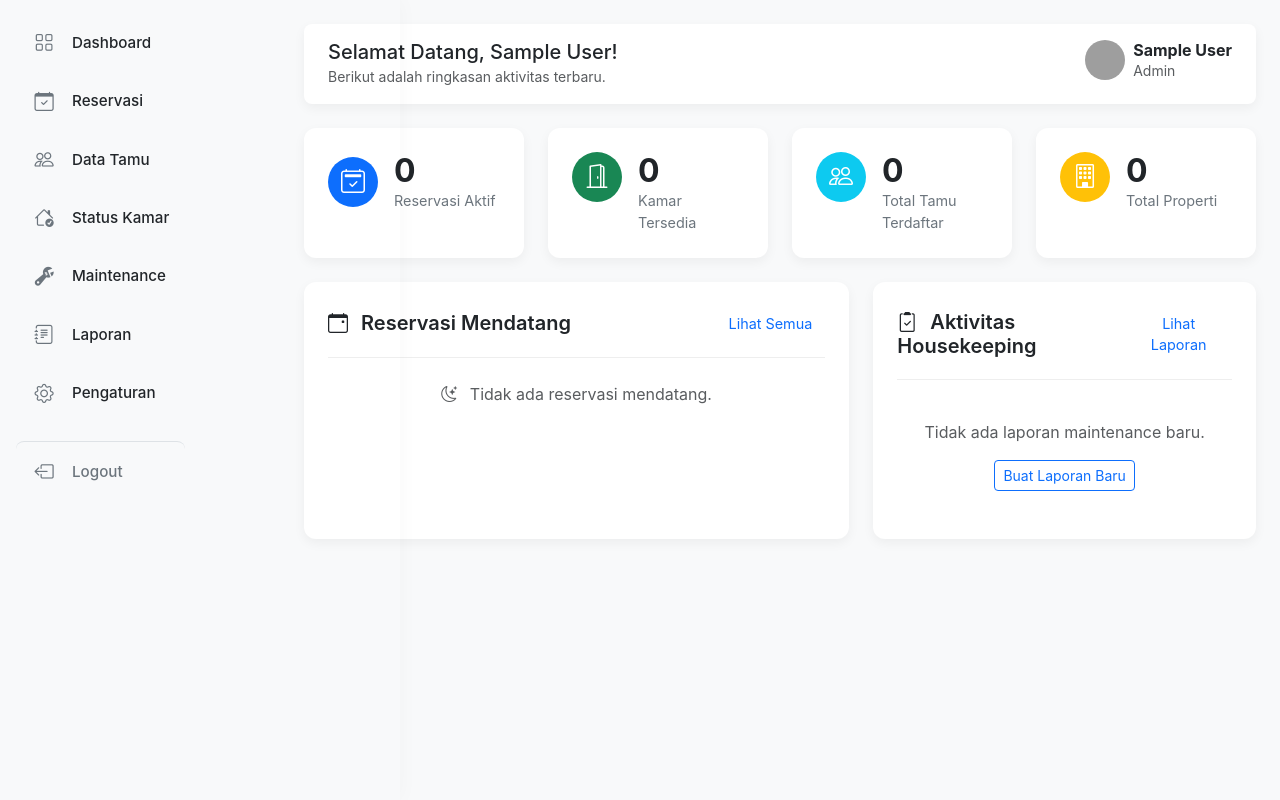
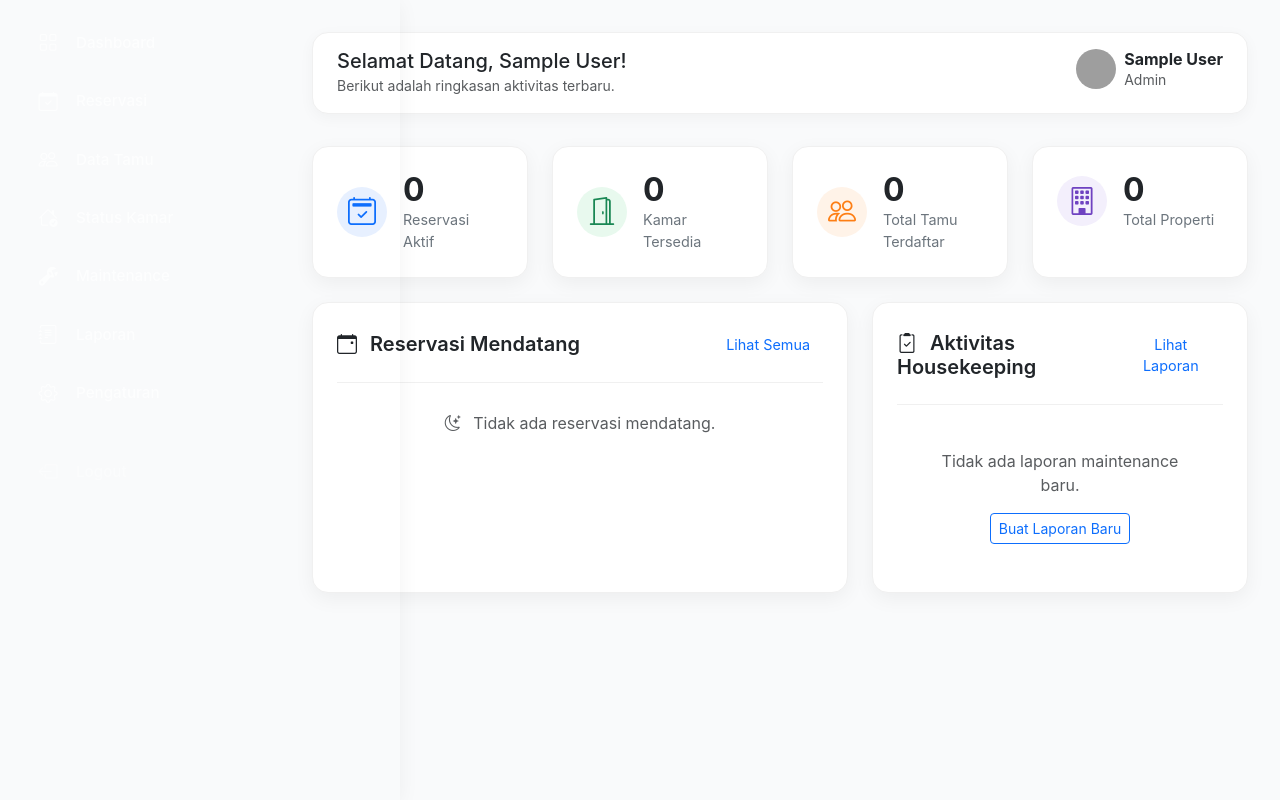
Before and after one commit to riskinurhadi/naretabyrnara, a PHP site: page /homiq/dashboard_baru.php in a window 1280 px wide. Run offline with PHP 8.4, Linux system fonts and the light colour scheme; the visitor is signed in with stand-in values (Sample User, id 1); data that the repository does not hold is empty; grey boxes are pictures that could not be loaded.

Commit message:
modified:   homiq/dashboard_baru.php

```diff
--- a/homiq/dashboard_baru.php
+++ b/homiq/dashboard_baru.php
@@ -42,7 +42,7 @@ $result_reservasi_terbaru = $koneksi->query($query_reservasi);
 
     <!--
       ==========================================================
-      == CSS INTERNAL BARU UNTUK LAYOUT MODERN ==
+      == CSS INTERNAL BARU (GAYA DARI GAMBAR) ==
       ==========================================================
     -->
     <style>
@@ -50,17 +50,25 @@ $result_reservasi_terbaru = $koneksi->query($query_reservasi);
             /* Ukuran */
             --sidebar-width: 280px;
 
-            /* Warna (Palette Biru Profesional) */
-            --primary-color: #0d6efd; /* Biru Bootstrap */
-            --primary-color-dark: #0a58ca;
-            --primary-bg-light: #f0f6ff; /* Latar belakang hover */
+            /* Warna (Palette Baru Sesuai Gambar) */
+            --sidebar-bg: #232a4a; /* Biru tua solid untuk sidebar */
+            --sidebar-text: rgba(255, 255, 255, 0.7);
+            --sidebar-text-active: #232a4a;
+            --sidebar-active-pill: #ffffff;
+            --sidebar-hover-bg: rgba(255, 255, 255, 0.05);
 
-            /* Warna Netral */
-            --bg-light: #f8f9fa;      /* Latar belakang body */
-            --bg-white: #ffffff;      /* Latar belakang card/sidebar */
+            /* Warna Konten */
+            --bg-light: #f9fafb;      /* Latar belakang body lebih cerah */
+            --bg-white: #ffffff;      /* Latar belakang card */
             --text-dark: #212529;     /* Teks utama */
             --text-muted: #6c757d;    /* Teks abu-abu */
-            --border-color: #dee2e6;  /* Garis batas */
+            --border-color: #f0f0f0;  /* Garis batas sangat tipis */
+
+            /* Warna Ikon Statistik */
+            --color-blue: #0d6efd;      --bg-blue-light: #e7f0ff;
+            --color-green: #198754;     --bg-green-light: #e8f9ee;
+            --color-orange: #fd7e14;    --bg-orange-light: #fff3e8;
+            --color-purple: #6f42c1;    --bg-purple-light: #f3effc;
         }
 
         body {
@@ -74,21 +82,16 @@ $result_reservasi_terbaru = $koneksi->query($query_reservasi);
          */
         .sidebar-nav-wrapper {
             width: var(--sidebar-width);
-            background-color: var(--bg-white);
-            border-right: 1px solid var(--border-color);
-            /* Transisi untuk buka/tutup di mobile */
+            background-color: var(--sidebar-bg);
+            border-right: none; /* Hapus border, ganti shadow */
             transition: transform 0.3s ease-in-out;
         }
 
         .sidebar-nav-wrapper .offcanvas-header {
             padding: 1.25rem 1.5rem;
-            border-bottom: 1px solid var(--border-color);
+            border-bottom: 1px solid rgba(255, 255, 255, 0.1);
             font-weight: 600;
-            color: var(--primary-color);
-        }
-
-        .sidebar-nav-wrapper .offcanvas-body {
-            /* padding: 0 !important; */
+            color: var(--bg-white); /* Teks header jadi putih */
         }
 
         .sidebar-nav {
@@ -104,9 +107,9 @@ $result_reservasi_terbaru = $koneksi->query($query_reservasi);
             align-items: center;
             font-size: 0.95rem;
             font-weight: 500;
-            color: var(--text-dark);
-            padding: 0.8rem 1rem; /* Padding internal link */
-            border-radius: 0.5rem; /* Sudut melengkung */
+            color: var(--sidebar-text); /* Teks sidebar jadi terang */
+            padding: 0.8rem 1.25rem; /* Padding internal link */
+            border-radius: 0.75rem; /* Sudut lebih melengkung */
             transition: all 0.2s ease-in-out;
         }
 
@@ -115,40 +118,42 @@ $result_reservasi_terbaru = $koneksi->query($query_reservasi);
             margin-right: 1rem;
             width: 24px; /* Lebar ikon tetap */
             text-align: center;
-            color: var(--text-muted);
+            color: var(--sidebar-text); /* Ikon sidebar jadi terang */
             transition: all 0.2s ease-in-out;
         }
 
         /* Efek Hover */
         .sidebar-nav .nav-link:hover {
-            background-color: var(--primary-bg-light);
-            color: var(--primary-color);
+            background-color: var(--sidebar-hover-bg);
+            color: var(--bg-white);
         }
         .sidebar-nav .nav-link:hover i {
-            color: var(--primary-color);
+            color: var(--bg-white);
         }
 
-        /* Status Aktif */
+        /* Status Aktif (Gaya "Pill" Putih) */
         .sidebar-nav .nav-link.active {
-            background-color: var(--primary-color);
-            color: white;
+            background-color: var(--sidebar-active-pill);
+            color: var(--sidebar-text-active);
             font-weight: 600;
-            box-shadow: 0 4px 12px rgba(13, 110, 253, 0.25);
+            box-shadow: 0 4px 12px rgba(0, 0, 0, 0.1);
         }
         .sidebar-nav .nav-link.active i {
-            color: white;
+            color: var(--sidebar-text-active);
         }
 
         /* Tombol Logout Khusus */
         .sidebar-nav .nav-link-logout {
             margin-top: 1rem;
             padding-top: 1rem;
-            border-top: 1px solid var(--border-color);
-            color: var(--text-muted);
+            border-top: 1px solid rgba(255, 255, 255, 0.1);
+            color: var(--sidebar-text);
+            opacity: 0.6;
         }
         .sidebar-nav .nav-link-logout:hover {
-            background-color: #fff8f8;
-            color: #dc3545; /* Merah */
+            opacity: 1;
+            background-color: rgba(220, 53, 69, 0.1); /* Hover merah */
+            color: #dc3545;
         }
         .sidebar-nav .nav-link-logout:hover i {
             color: #dc3545;
@@ -158,7 +163,7 @@ $result_reservasi_terbaru = $koneksi->query($query_reservasi);
         /* * 2. STYLING KONTEN UTAMA
          */
         #main-content {
-            padding: 1.5rem;
+            padding: 2rem; /* Padding lebih besar */
             width: 100%;
             margin-left: 0;
             transition: margin-left 0.3s ease-in-out;
@@ -167,9 +172,6 @@ $result_reservasi_terbaru = $koneksi->query($query_reservasi);
         /* * 3. LOGIKA RESPONSIVE (LAYOUT DESKTOP)
          */
         @media (min-width: 992px) {
-            /* * Di layar 992px (desktop) ke atas...
-             * Paksa sidebar (yang aslinya offcanvas) untuk jadi 'fixed'.
-             */
             .sidebar-nav-wrapper {
                 position: fixed;
                 top: 0;
@@ -177,61 +179,76 @@ $result_reservasi_terbaru = $koneksi->query($query_reservasi);
                 bottom: 0;
                 transform: none !important;
                 visibility: visible !important;
-                /* Beri sedikit shadow untuk efek 'depth' */
-                box-shadow: 0 0 20px rgba(0, 0, 0, 0.03);
+                box-shadow: 0 4px 20px rgba(0, 0, 0, 0.05); /* Shadow pemisah */
             }
 
-            /* * Beri 'margin-left' ke konten utama seukuran sidebar
-             * Ini adalah perbaikan utama dari masalah Anda sebelumnya.
-             */
             #main-content {
                 margin-left: var(--sidebar-width);
                 width: calc(100% - var(--sidebar-width));
             }
         }
 
-        /* * 4. STYLING KONTEN (CARD, HEADER, DLL) - Diambil dari CSS Anda
+        /* * 4. STYLING KONTEN (CARD, HEADER, DLL)
          */
         .main-header {
             background-color: var(--bg-white);
             padding: 1rem 1.5rem;
-            border-radius: 0.5rem;
-            box-shadow: 0 4px 12px rgba(0, 0, 0, 0.05);
-            margin-bottom: 1.5rem;
+            border-radius: 1rem; /* Lebih bulat */
+            box-shadow: 0 4px 15px rgba(0, 0, 0, 0.04);
+            margin-bottom: 2rem; /* Jarak lebih besar */
+            border: 1px solid var(--border-color);
         }
         .user-profile .dropdown-toggle::after { display: none; }
         .user-profile img { width: 40px; height: 40px; border-radius: 50%; object-fit: cover; }
 
+        /* GAYA STAT CARD BARU */
         .stat-card {
             background-color: var(--bg-white);
-            border-radius: 0.75rem;
+            border-radius: 1rem; /* Sangat bulat */
             padding: 1.5rem;
-            box-shadow: 0 4px 12px rgba(0, 0, 0, 0.05);
-            border: none;
+            box-shadow: 0 6px 20px rgba(0, 0, 0, 0.05);
+            border: 1px solid var(--border-color);
             height: 100%;
             transition: all 0.2s ease-in-out;
         }
         .stat-card:hover {
-            transform: translateY(-3px);
-            box-shadow: 0 6px 15px rgba(0, 0, 0, 0.07);
+            transform: translateY(-4px);
+            box-shadow: 0 8px 25px rgba(0, 0, 0, 0.07);
         }
-        .stat-icon {
-            width: 50px; height: 50px; border-radius: 50%; display: flex;
-            align-items: center; justify-content: center;
-            font-size: 1.5rem; color: #fff; flex-shrink: 0;
+
+        /* GAYA IKON STAT BARU (Lingkaran Berwarna) */
+        .stat-icon-circle {
+            width: 50px;
+            height: 50px;
+            border-radius: 50%;
+            display: flex;
+            align-items: center;
+            justify-content: center;
+            font-size: 1.75rem; /* Ikon lebih besar */
+            flex-shrink: 0;
         }
+        /* Varian Warna Ikon */
+        .stat-icon-circle.blue { background-color: var(--bg-blue-light); color: var(--color-blue); }
+        .stat-icon-circle.green { background-color: var(--bg-green-light); color: var(--color-green); }
+        .stat-icon-circle.orange { background-color: var(--bg-orange-light); color: var(--color-orange); }
+        .stat-icon-circle.purple { background-color: var(--bg-purple-light); color: var(--color-purple); }
+
         .stat-card h3 { font-size: 2rem; font-weight: 700; margin: 0; }
         .stat-card p { font-size: 0.9rem; color: var(--text-muted); margin: 0; }
 
+        /* GAYA CONTENT CARD BAWAH */
         .content-card {
-            background-color: var(--bg-white); border-radius: 0.75rem;
-            padding: 1.5rem; box-shadow: 0 4px 12px rgba(0, 0, 0, 0.05);
-            border: none; height: 100%;
+            background-color: var(--bg-white);
+            border-radius: 1rem; /* Sangat bulat */
+            padding: 1.5rem;
+            box-shadow: 0 6px 20px rgba(0, 0, 0, 0.05);
+            border: 1px solid var(--border-color);
+            height: 100%;
         }
         .content-card-header {
             display: flex; justify-content: space-between; align-items: center;
-            margin-bottom: 1rem; padding-bottom: 1rem;
-            border-bottom: 1px solid #eee;
+            margin-bottom: 1.25rem; padding-bottom: 1.25rem;
+            border-bottom: 1px solid var(--border-color);
         }
         .content-card-header h5 { margin: 0; font-weight: 600; }
         .content-card-header .btn-link { text-decoration: none; font-size: 0.9rem; }
@@ -239,10 +256,6 @@ $result_reservasi_terbaru = $koneksi->query($query_reservasi);
 </head>
 <body>
 
-<!--
-  Struktur wrapper ini penting untuk menjaga footer
-  (jika ada) tetap di bawah pada halaman pendek.
--->
 <div class="d-flex flex-row min-vh-100">
 
     <?php
@@ -281,19 +294,19 @@ $result_reservasi_terbaru = $koneksi->query($query_reservasi);
                     <ul class="dropdown-menu dropdown-menu-end shadow-sm border-0" aria-labelledby="userDropdown">
                         <li><a class="dropdown-item" href="#">Profil Saya</a></li>
                         <li><hr class="dropdown-divider"></li>
-                        <!-- Link Logout di header saya hapus karena sudah pindah ke sidebar -->
                         <li><a class="dropdown-item text-muted" href="logout.php"><i class="bi bi-box-arrow-right me-2"></i> Logout (dari Sidebar)</a></li>
                     </ul>
                 </div>
             </div>
         </header>
 
-        <!-- Konten Statistik (SAMA SEPERTI SEBELUMNYA) -->
+        <!-- Konten Statistik (HTML TELAH DIUBAH) -->
         <div class="row">
             <div class="col-xl-3 col-md-6 mb-4">
                 <div class="stat-card">
+                    <!-- PERUBAHAN HTML: .stat-icon -> .stat-icon-circle .blue -->
                     <div class="d-flex align-items-center">
-                        <div class="stat-icon bg-primary me-3"><i class="bi bi-calendar2-check"></i></div>
+                        <div class="stat-icon-circle blue me-3"><i class="bi bi-calendar2-check"></i></div>
                         <div>
                             <h3><?php echo $stat_res_aktif; ?></h3>
                             <p>Reservasi Aktif</p>
@@ -303,8 +316,9 @@ $result_reservasi_terbaru = $koneksi->query($query_reservasi);
             </div>
             <div class="col-xl-3 col-md-6 mb-4">
                 <div class="stat-card">
-                    <div class="d-flex align-items: center">
-                        <div class="stat-icon bg-success me-3"><i class="bi bi-door-open"></i></div>
+                    <!-- PERUBAHAN HTML: .stat-icon -> .stat-icon-circle .green -->
+                    <div class="d-flex align-items-center">
+                        <div class="stat-icon-circle green me-3"><i class="bi bi-door-open"></i></div>
                         <div>
                             <h3><?php echo $stat_kamar; ?></h3>
                             <p>Kamar Tersedia</p>
@@ -314,8 +328,10 @@ $result_reservasi_terbaru = $koneksi->query($query_reservasi);
             </div>
             <div class="col-xl-3 col-md-6 mb-4">
                 <div class="stat-card">
-                    <div class="d-flex align-items: center">
-                        <div class="stat-icon bg-info me-3"><i class="bi bi-people"></i></div>
+                    <!-- PERUBAHAN HTML: .stat-icon -> .stat-icon-circle .orange -->
+                    <div class="d-flex align-items-center">
+                        <!-- Mengganti bg-info dengan gaya oranye dari gambar -->
+                        <div class="stat-icon-circle orange me-3"><i class="bi bi-people"></i></div>
                         <div>
                             <h3><?php echo $stat_tamu; ?></h3>
                             <p>Total Tamu Terdaftar</p>
@@ -325,8 +341,10 @@ $result_reservasi_terbaru = $koneksi->query($query_reservasi);
             </div>
             <div class="col-xl-3 col-md-6 mb-4">
                 <div class="stat-card">
-                    <div class="d-flex align-items: center">
-                        <div class="stat-icon bg-warning me-3"><i class="bi bi-building"></i></div>
+                    <!-- PERUBAHAN HTML: .stat-icon -> .stat-icon-circle .purple -->
+                    <div class="d-flex align-items-center">
+                        <!-- Mengganti bg-warning dengan gaya ungu dari gambar -->
+                        <div class="stat-icon-circle purple me-3"><i class="bi bi-building"></i></div>
                         <div>
                             <h3><?php echo $stat_properti; ?></h3>
                             <p>Total Properti</p>
@@ -387,14 +405,6 @@ $result_reservasi_terbaru = $koneksi->query($query_reservasi);
 
 <script src="https://cdn.jsdelivr.net/npm/bootstrap@5.3.3/dist/js/bootstrap.bundle.min.js"></script>
 
-<!--
-  ==========================================================
-  == JS INTERNAL BARU (TIDAK DIPERLUKAN LAGI) ==
-  ==========================================================
-  Script 'active' link tidak diperlukan lagi karena
-  pengecekan 'active' kini ditangani oleh PHP di sidebar_baru.php
-  untuk performa yang lebih baik.
--->
 <script>
     // Script JavaScript kustom bisa ditambahkan di sini jika perlu.
     // Untuk saat ini, Bootstrap sudah menangani buka/tutup sidebar.
```
